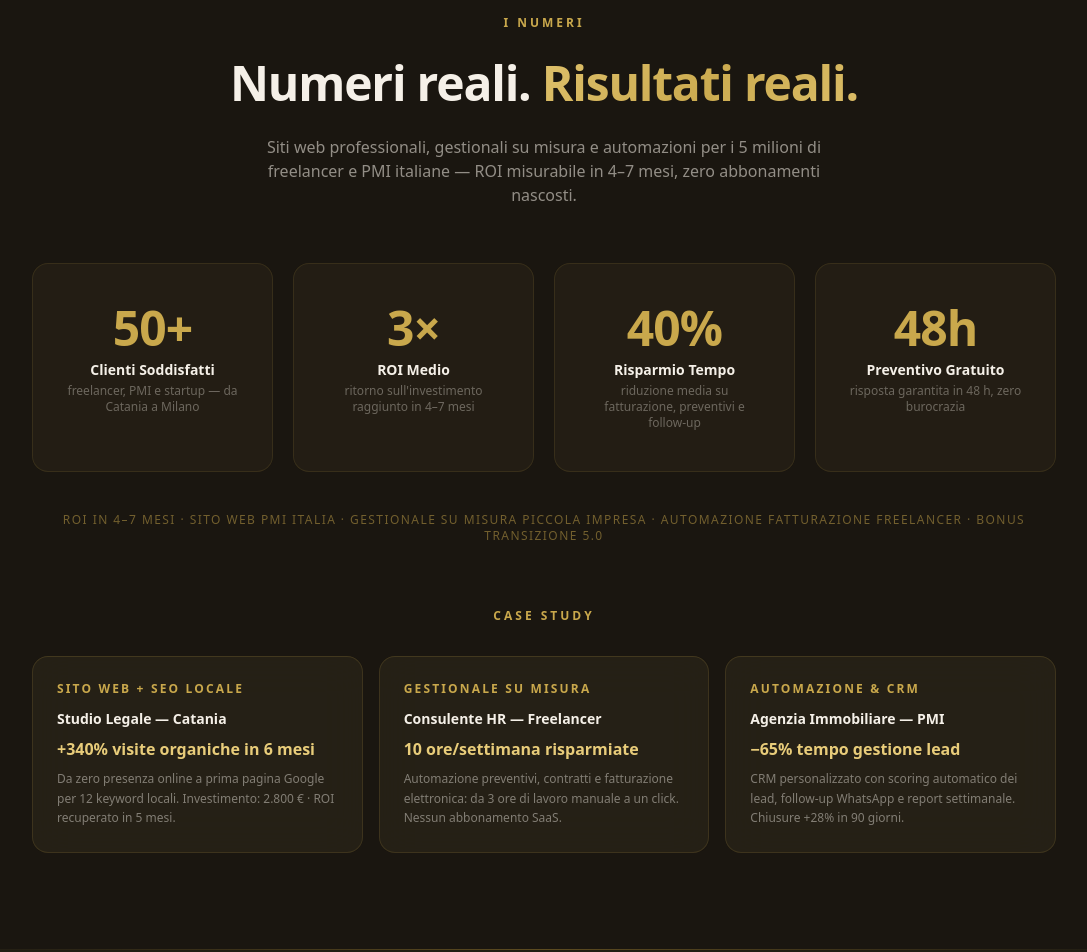
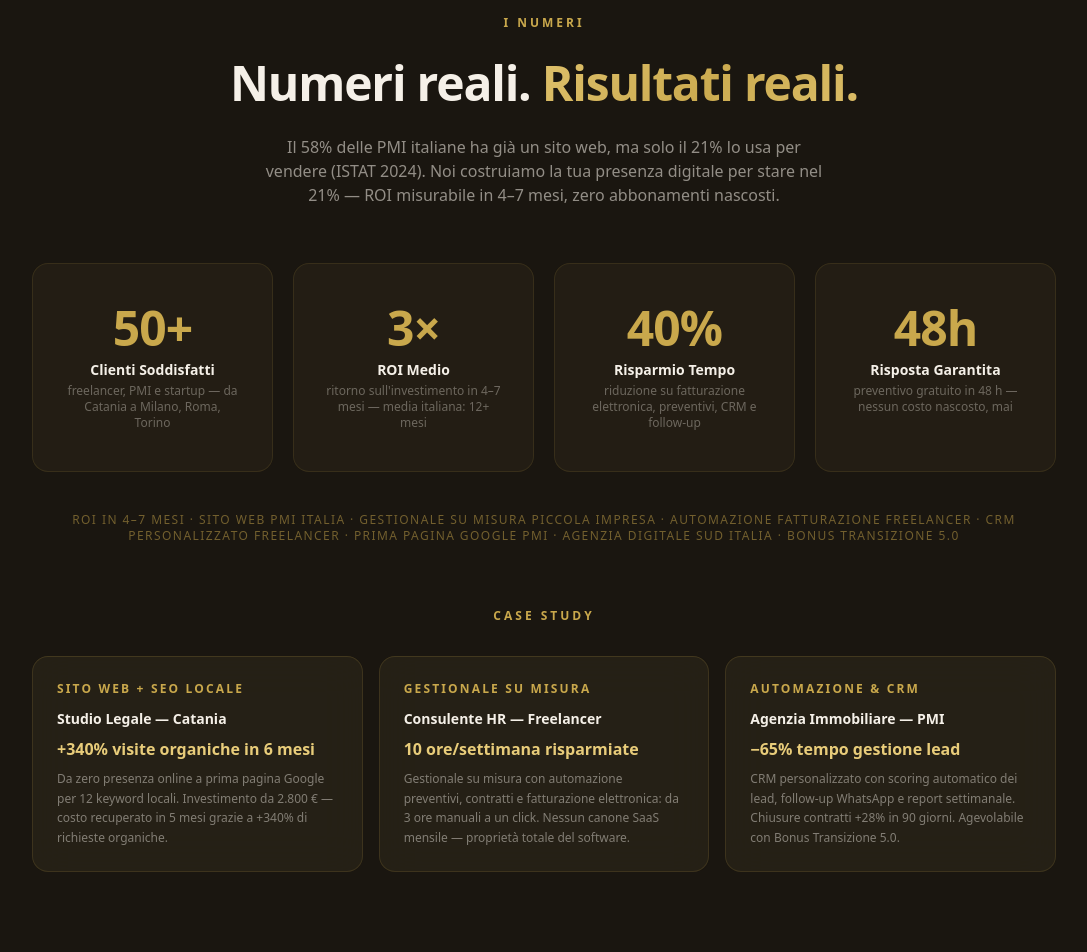
Before and after one commit to Ralph-arch4/recgroup-marketing, a Next.js app: page / in a window 1280 px wide. Shown: the part 2240-3192 px from the top of the page, without its empty margins (96-1183 px from the left). Built offline with nearby package versions, Linux system fonts and the light colour scheme.

Commit message:
seo: daily copy improvement — social proof più forte con ISTAT data e keyword long-tail

```diff
--- a/components/Results.tsx
+++ b/components/Results.tsx
@@ -3,10 +3,10 @@ import { useEffect, useRef, useState } from "react";
 import ScrollReveal from "./ScrollReveal";
 
 const stats = [
-  { value: 50,  suffix: "+", label: "Clienti Soddisfatti",     sub: "freelancer, PMI e startup — da Catania a Milano" },
-  { value: 3,   suffix: "×", label: "ROI Medio",               sub: "ritorno sull'investimento raggiunto in 4–7 mesi" },
-  { value: 40,  suffix: "%", label: "Risparmio Tempo",         sub: "riduzione media su fatturazione, preventivi e follow-up" },
-  { value: 48,  suffix: "h", label: "Preventivo Gratuito",     sub: "risposta garantita in 48 h, zero burocrazia" },
+  { value: 50,  suffix: "+", label: "Clienti Soddisfatti",     sub: "freelancer, PMI e startup — da Catania a Milano, Roma, Torino" },
+  { value: 3,   suffix: "×", label: "ROI Medio",               sub: "ritorno sull'investimento in 4–7 mesi — media italiana: 12+ mesi" },
+  { value: 40,  suffix: "%", label: "Risparmio Tempo",         sub: "riduzione su fatturazione elettronica, preventivi, CRM e follow-up" },
+  { value: 48,  suffix: "h", label: "Risposta Garantita",      sub: "preventivo gratuito in 48 h — nessun costo nascosto, mai" },
 ];
 
 const caseStudies = [
@@ -14,19 +14,19 @@ const caseStudies = [
     category: "Sito Web + SEO Locale",
     title: "Studio Legale — Catania",
     result: "+340% visite organiche in 6 mesi",
-    detail: "Da zero presenza online a prima pagina Google per 12 keyword locali. Investimento: 2.800 € · ROI recuperato in 5 mesi.",
+    detail: "Da zero presenza online a prima pagina Google per 12 keyword locali. Investimento da 2.800 € — costo recuperato in 5 mesi grazie a +340% di richieste organiche.",
   },
   {
     category: "Gestionale Su Misura",
     title: "Consulente HR — Freelancer",
     result: "10 ore/settimana risparmiate",
-    detail: "Automazione preventivi, contratti e fatturazione elettronica: da 3 ore di lavoro manuale a un click. Nessun abbonamento SaaS.",
+    detail: "Gestionale su misura con automazione preventivi, contratti e fatturazione elettronica: da 3 ore manuali a un click. Nessun canone SaaS mensile — proprietà totale del software.",
   },
   {
     category: "Automazione & CRM",
     title: "Agenzia Immobiliare — PMI",
     result: "−65% tempo gestione lead",
-    detail: "CRM personalizzato con scoring automatico dei lead, follow-up WhatsApp e report settimanale. Chiusure +28% in 90 giorni.",
+    detail: "CRM personalizzato con scoring automatico dei lead, follow-up WhatsApp e report settimanale. Chiusure contratti +28% in 90 giorni. Agevolabile con Bonus Transizione 5.0.",
   },
 ];
 
@@ -153,7 +153,7 @@ export default function Results() {
               className="mt-4 text-sm sm:text-base max-w-xl"
               style={{ color: "rgba(245,240,232,0.55)" }}
             >
-              Siti web professionali, gestionali su misura e automazioni per i 5 milioni di freelancer e PMI italiane — ROI misurabile in 4–7 mesi, zero abbonamenti nascosti.
+              Il 58% delle PMI italiane ha già un sito web, ma solo il 21% lo usa per vendere (ISTAT 2024). Noi costruiamo la tua presenza digitale per stare nel 21% — ROI misurabile in 4–7 mesi, zero abbonamenti nascosti.
             </p>
           </div>
         </ScrollReveal>
@@ -169,7 +169,7 @@ export default function Results() {
             className="mt-10 text-center text-xs tracking-[0.12em] uppercase"
             style={{ color: "rgba(201,168,76,0.5)" }}
           >
-            ROI in 4–7 mesi&nbsp;&middot;&nbsp;Sito web PMI Italia&nbsp;&middot;&nbsp;Gestionale su misura piccola impresa&nbsp;&middot;&nbsp;Automazione fatturazione freelancer&nbsp;&middot;&nbsp;Bonus Transizione 5.0
+            ROI in 4–7 mesi&nbsp;&middot;&nbsp;Sito web PMI Italia&nbsp;&middot;&nbsp;Gestionale su misura piccola impresa&nbsp;&middot;&nbsp;Automazione fatturazione freelancer&nbsp;&middot;&nbsp;CRM personalizzato freelancer&nbsp;&middot;&nbsp;Prima pagina Google PMI&nbsp;&middot;&nbsp;Agenzia digitale Sud Italia&nbsp;&middot;&nbsp;Bonus Transizione 5.0
           </p>
         </ScrollReveal>
 
--- a/components/TrustBar.tsx
+++ b/components/TrustBar.tsx
@@ -4,13 +4,13 @@ const items = [
   { icon: "📊", label: "ROI in 4–7 Mesi" },
   { icon: "💼", label: "Gestionale Su Misura" },
   { icon: "🤖", label: "AI per Freelancer" },
-  { icon: "🎯", label: "SEO Locale Garantita" },
+  { icon: "🎯", label: "Prima Pagina Google" },
   { icon: "🍽️", label: "Menu Digitali QR" },
   { icon: "💰", label: "Bonus Transizione 5.0" },
-  { icon: "📍", label: "Catania & Tutta Italia" },
+  { icon: "📍", label: "Catania · Milano · Roma" },
   { icon: "🔗", label: "CRM Personalizzato" },
-  { icon: "🚀", label: "Lancio Startup Digitali" },
-  { icon: "✨", label: "5M+ Freelancer in Italia" },
+  { icon: "🚀", label: "Lancio Sito in 7 Giorni" },
+  { icon: "✨", label: "300K+ Freelancer Digitali" },
 ];
 
 // Doubled for seamless loop
```
